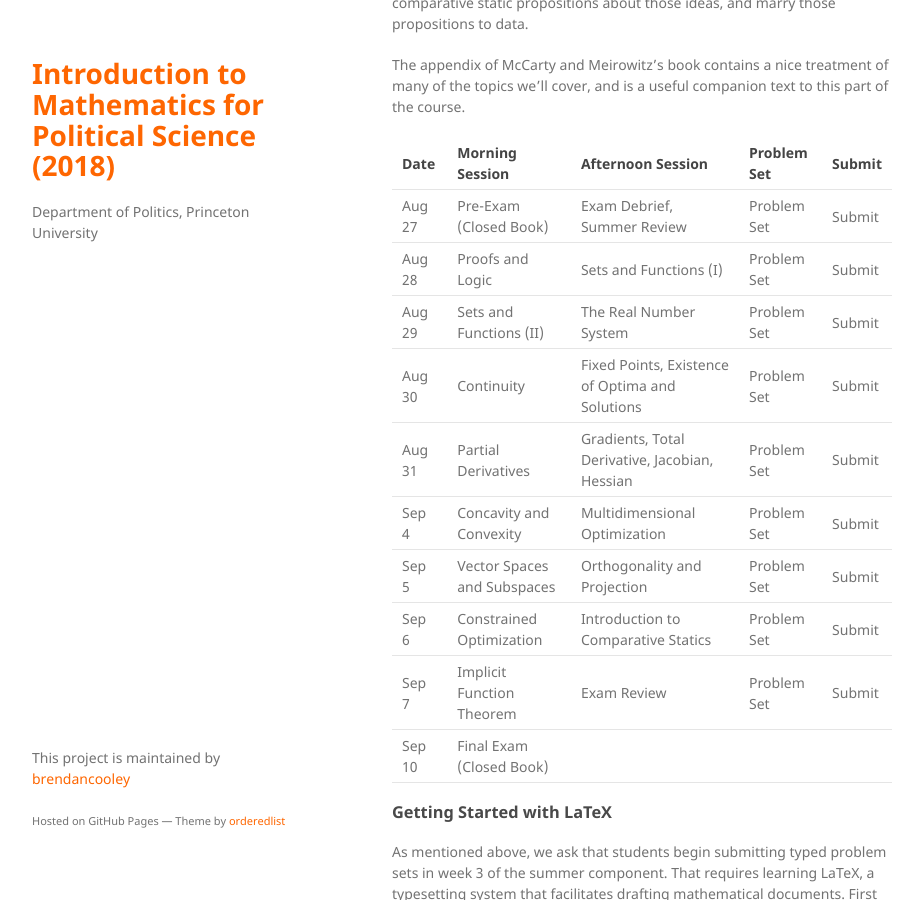
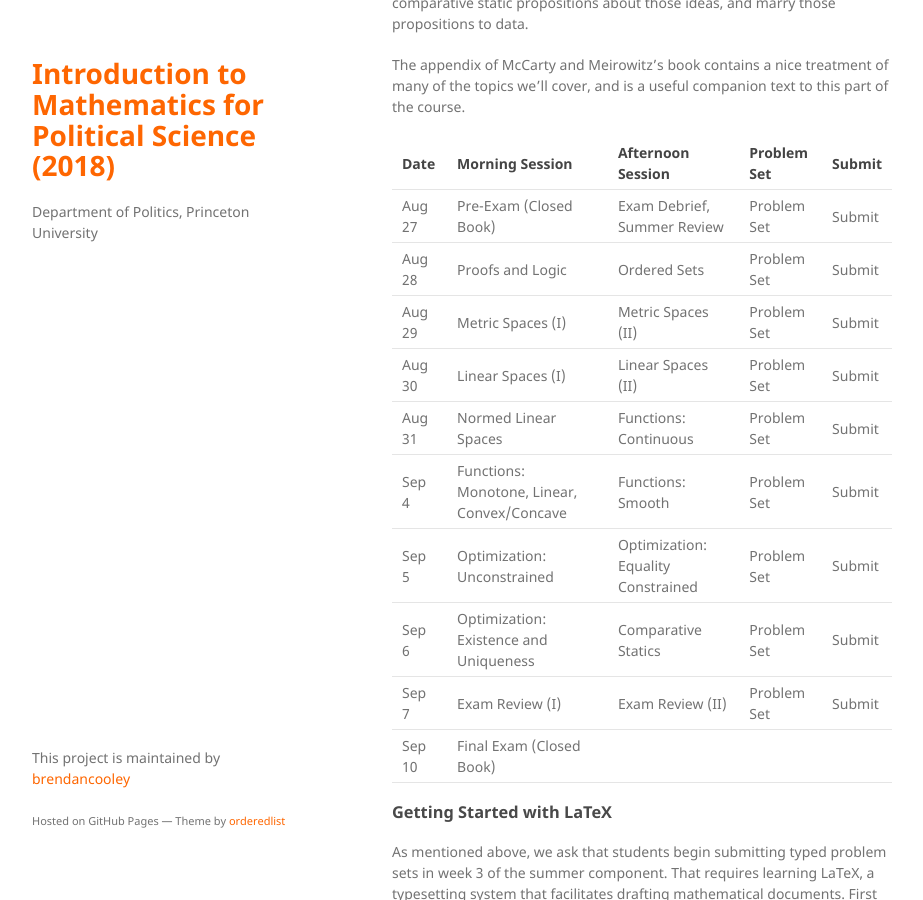
Before and after one commit to brendancooley/imps2019, a Jekyll site: the page built from index.md, in a window 1280 px wide and 900 px high, scrolled down 3767 px. Shown: the whole window, without its empty margins (178-1101 px from the left). Built offline with Jekyll 4.4.1, drawn with Linux system fonts in a browser that asks for light colours; nearby versions of some CDN libraries; a script that is not in the unit is left out; our own code applies the rules of GitHub Pages for plain Markdown files.

Commit message:
schedule updates

```diff
--- a/index.md
+++ b/index.md
@@ -93,14 +93,14 @@ The appendix of McCarty and Meirowitz's book contains a nice treatment of many o
 | Date   | Morning Session             | Afternoon Session                               | Problem Set | Submit |
 |--------|-----------------------------|-------------------------------------------------|-------------|--------|
 | Aug 27 | Pre-Exam (Closed Book)      | Exam Debrief, Summer Review                     | Problem Set | Submit |
-| Aug 28 | Proofs and Logic            | Sets and Functions (I)                              | Problem Set | Submit |
-| Aug 29 | Sets and Functions (II)     | The Real Number System                                  | Problem Set | Submit |
-| Aug 30 | Continuity                  | Fixed Points, Existence of Optima and Solutions | Problem Set | Submit |
-| Aug 31 | Partial Derivatives         | Gradients, Total Derivative, Jacobian, Hessian  | Problem Set | Submit |
-| Sep 4  | Concavity and Convexity     | Multidimensional Optimization                   | Problem Set | Submit |
-| Sep 5  | Vector Spaces and Subspaces | Orthogonality and Projection                    | Problem Set | Submit |
-| Sep 6  | Constrained Optimization    | Introduction to Comparative Statics             | Problem Set | Submit |
-| Sep 7  | Implicit Function Theorem   | Exam Review                                     | Problem Set | Submit |
+| Aug 28 | Proofs and Logic            | Ordered Sets                              | Problem Set | Submit |
+| Aug 29 | Metric Spaces (I)    | Metric Spaces (II)                                  | Problem Set | Submit |
+| Aug 30 | Linear Spaces (I)                  | Linear Spaces (II) | Problem Set | Submit |
+| Aug 31 | Normed Linear Spaces         | Functions: Continuous  | Problem Set | Submit |
+| Sep 4  | Functions: Monotone, Linear, Convex/Concave     | Functions: Smooth                   | Problem Set | Submit |
+| Sep 5  | Optimization: Unconstrained | Optimization: Equality Constrained                    | Problem Set | Submit |
+| Sep 6  | Optimization: Existence and Uniqueness    | Comparative Statics             | Problem Set | Submit |
+| Sep 7  | Exam Review (I)   | Exam Review (II)                                     | Problem Set | Submit |
 | Sep 10 | Final Exam (Closed Book)    |                                                 |             |        |
 
 ### Getting Started with LaTeX
```
Also changed, not shown: 1 other file.
